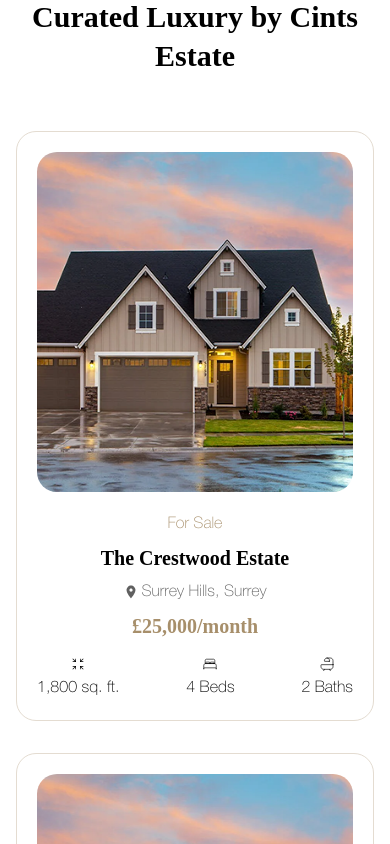
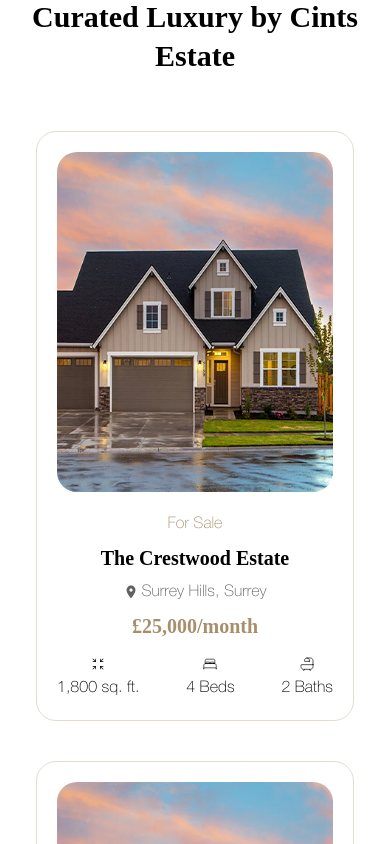
Before and after one commit to HenryAgu/cints-estate, a Next.js app: page / in a window 390 px wide. Shown: the part 980-1824 px from the top of the page. Built offline with nearby package versions, Linux system fonts and the light colour scheme; a web font is replaced by a local one.

Commit message:
feat: properties component for mobile

```diff
--- a/src/components/home/propertyCard.tsx
+++ b/src/components/home/propertyCard.tsx
@@ -48,7 +48,7 @@ const properties: Property[] = [
 
 const PropertyCard = () => {
   return (
-    <div className="grid grid-col-1 lg:grid-cols-3 gap-x-5 gap-y-8 mt-14">
+    <div className="grid grid-col-1 lg:grid-cols-3 gap-x-5 gap-y-10 mt-14 px-5">
       {properties.map((item, index) => (
         <div
           className="border border-[#E4DCD1] rounded-[20px] p-5 flex flex-col gap-y-5"
```
